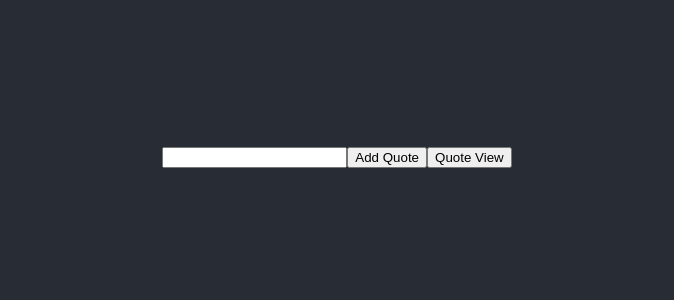
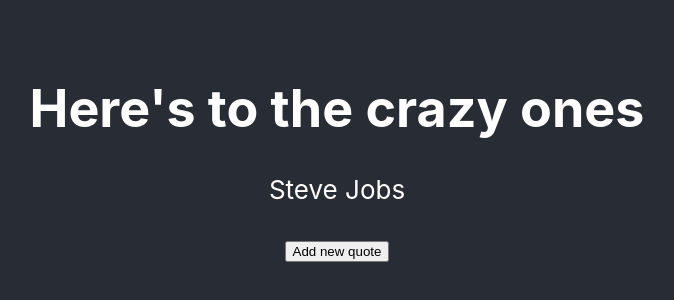
Before and after one commit to brsteele/quotes, a React (Create React App) app: page /quote-view in a window 1280 px wide. Before the commit this address led to /. Shown: the part 248-548 px from the top of the page, without its empty margins (303-977 px from the left). Built offline with nearby package versions, Linux system fonts and the light colour scheme.

Commit message:
changing structure of the quote state to take a 'by' attribute. Also breaking out the UI display a bit

```diff
--- a/src/App.tsx
+++ b/src/App.tsx
@@ -8,13 +8,23 @@ import QuoteView from './views/QuoteView';
 
 interface IState {
   loading: boolean;
-  quotes: string[];
+  quotes: IQuote[];
 }
+
+export interface IQuote {
+  quote: string;
+  by: string;
+}
+
+const someQuote: IQuote = {
+  by: 'Steve Jobs',
+  quote: "Here's to the crazy ones"
+};
 
 class App extends Component<{}, IState> {
   public state = {
     loading: true,
-    quotes: Array()
+    quotes: [someQuote]
   };
   constructor(props: {}) {
     super(props);
@@ -40,7 +50,7 @@ class App extends Component<{}, IState> {
 
   public addQuote(quote: string) {
     const updatedQuoteArray = this.state.quotes;
-    updatedQuoteArray.push(quote);
+    updatedQuoteArray.push({ quote, by: 'Some dude' });
     this.setState({ quotes: updatedQuoteArray });
   }
 
--- a/src/components/Quote.tsx
+++ b/src/components/Quote.tsx
@@ -1,7 +1,17 @@
-import React from 'react';
+import React, { FunctionComponent } from 'react';
+import { IQuote } from '../App';
 
-export default class Quote extends React.Component<{}, {}> {
-  public render() {
-    return <h1>Some component stuff</h1>;
-  }
+interface IProps {
+  quote: IQuote;
 }
+
+const Quote: FunctionComponent<IProps> = ({ quote }) => {
+  return (
+    <>
+      <h1>{quote.quote}</h1>
+      <p>{quote.by}</p>
+    </>
+  );
+};
+
+export default Quote;
--- a/src/views/QuoteView.tsx
+++ b/src/views/QuoteView.tsx
@@ -1,11 +1,13 @@
 import { navigate, RouteComponentProps } from '@reach/router';
 import React, { FunctionComponent } from 'react';
+import { IQuote } from '../App';
 import Button from '../components/Button';
+import Quote from '../components/Quote';
 
 const navigateToNewQuote = () => navigate('/');
 
 interface IProps {
-  quotes: string[];
+  quotes: IQuote[];
 }
 
 const QuoteView: FunctionComponent<RouteComponentProps & IProps> = ({
@@ -15,7 +17,7 @@ const QuoteView: FunctionComponent<RouteComponentProps & IProps> = ({
 
   return (
     <>
-      <h1>{quoteToDisplay ? quoteToDisplay : 'No quotes'}</h1>
+      {quoteToDisplay ? <Quote quote={quoteToDisplay} /> : <h1>No Quotes</h1>}
       <Button whenClicked={navigateToNewQuote}>Add new quote</Button>
     </>
   );
```
Also changed, not shown: src/components/NewQuote.tsx (+6 -6 lines).
